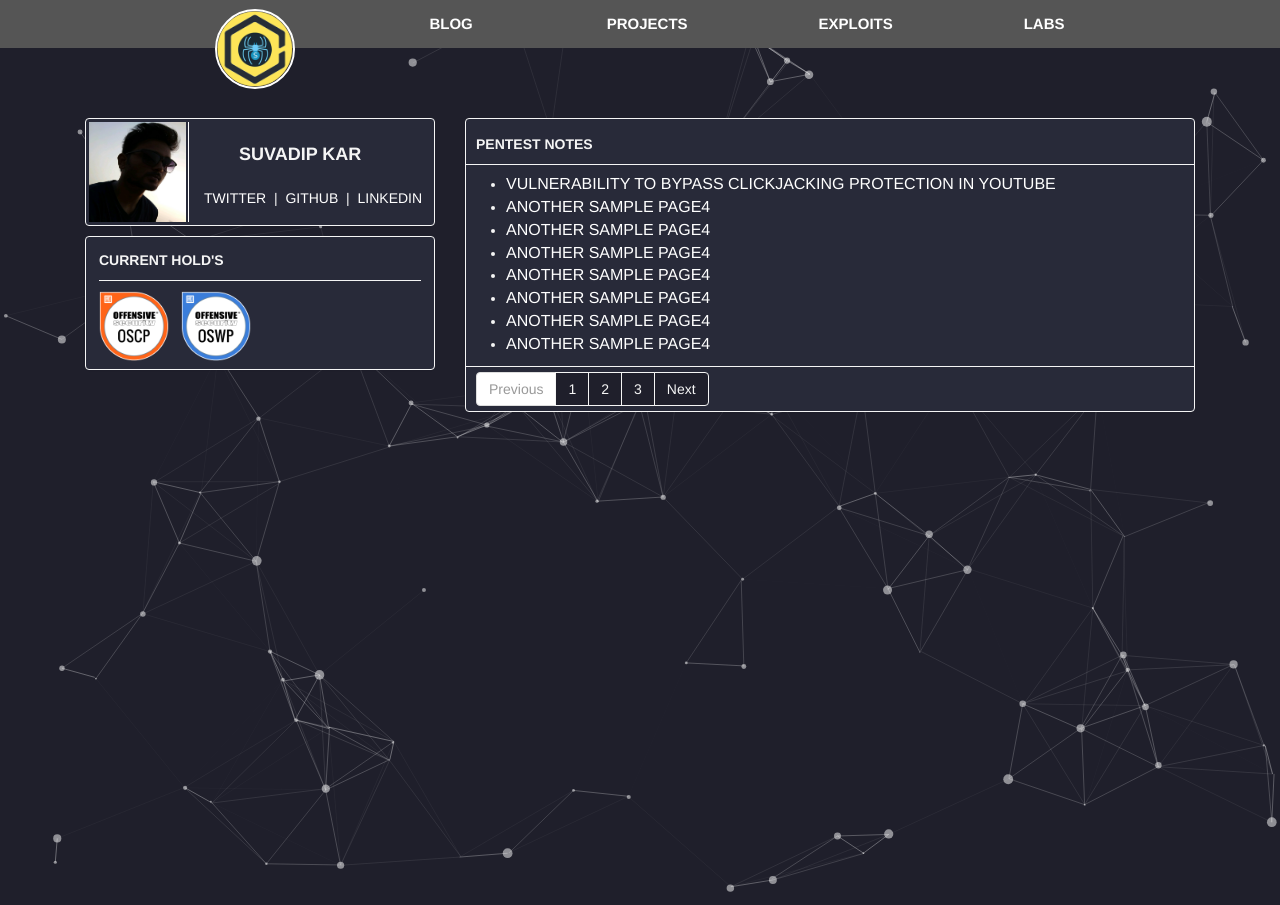
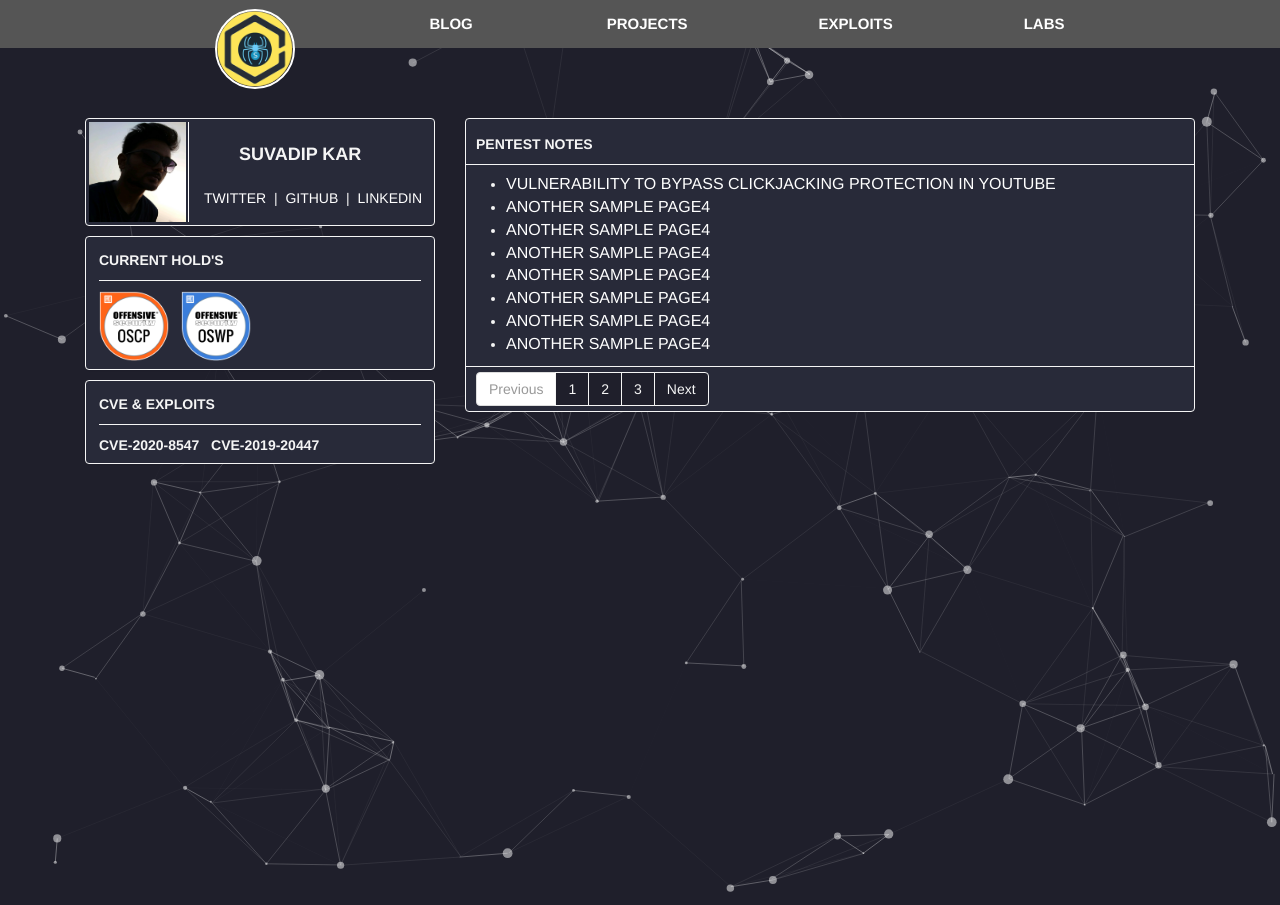
Before and after one commit to 0xspidersec/0xspidersec.github.io, a Jekyll site: the page built from index.html, in a window 1280 px wide. Built offline with Jekyll 4.4.1, drawn with Linux system fonts in a browser that asks for light colours; the list of posts is cut into pages by our own code.

Commit message:
Update default.html

```diff
--- a/_layouts/default.html
+++ b/_layouts/default.html
@@ -21,6 +21,15 @@
               <div style="margin-left: 10px; margin-bottom:5px;">
                  <img src="{{ site.oscp }}" height="70" weight="70">&nbsp;&nbsp;
                  <img src="{{ site.oswp }}" height="70" weight="70">
+              </div>
+           </div>
+        </div>
+        <div class="panel panel-default" style="margin-top: -10px;">
+           <div class="panel-body" style="padding:3px;">
+              <div style="border-bottom: 1px #f5f5f5 solid; padding-bottom: 10px;float:center;margin:10px;color: #f5f5f5"><b>CVE & EXPLOITS</b></div>
+              <div style="margin-left: 10px; margin-bottom:5px;">
+                 <b>CVE-2020-8547</b>&nbsp;&nbsp;
+                 <b>CVE-2019-20447</b>
               </div>
            </div>
         </div>
```
